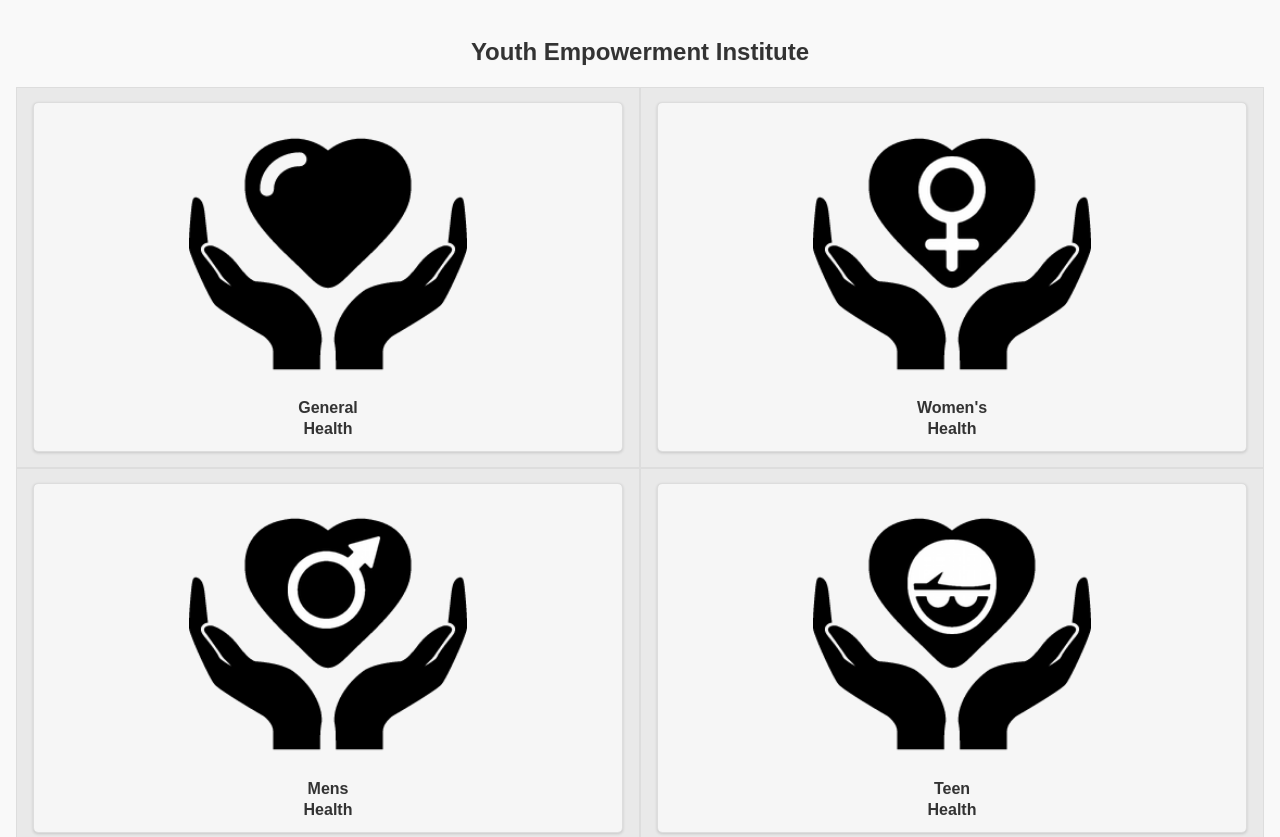
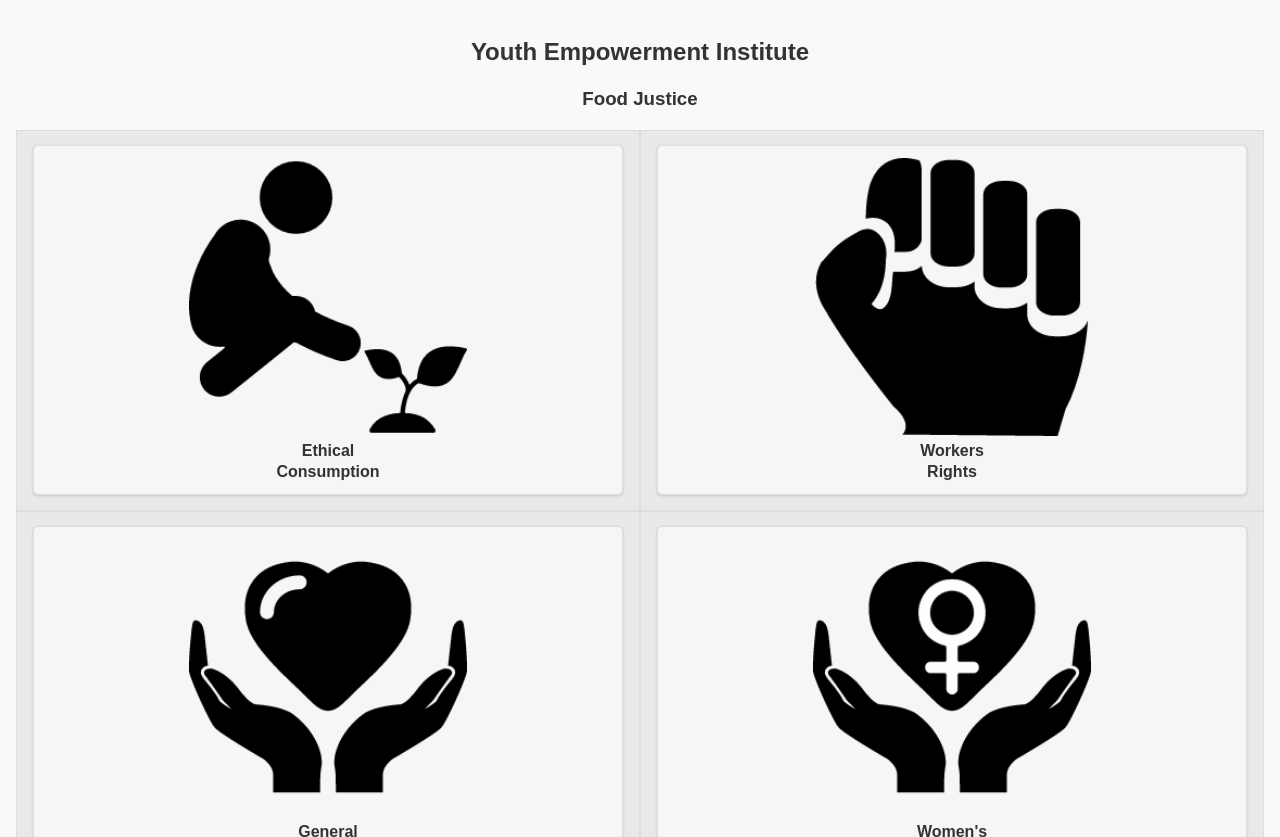
Before and after one commit to YouthEmpowermentInstitute/food-justice-app-2015, a plain HTML site: page index.html in a window 1280 px wide. Shown: the top 837 px of the page. Drawn offline with Linux system fonts and the light colour scheme; files whose address does not match are found by name.

Commit message:
better homepage

```diff
--- a/index.html
+++ b/index.html
@@ -12,14 +12,15 @@
 <div data-role="page" id="app-homepage">
 <div data-role="content">
 <h2 style="text-align:center;">Youth Empowerment Institute</h2>
+<h3 style="text-align:center;">Food Justice</h3>
 <div class="ui-grid-a">
+			<div class="ui-block-b"><div class="ui-bar ui-bar-a"><a href="#ec-homepage"><img src="pics/glyphs/ethical-dude.png" width="50%" /><br><h3 style="text-align:center;">Ethical<br>Consumption</h3></a></div></div>
+			<div class="ui-block-b"><div class="ui-bar ui-bar-a"><a href="#worker-rights-homepage"><img src="pics/glyphs/workers-fist.png" width="50%" /><br><h3 style="text-align:center;">Workers<br>Rights</h3></a></div></div>
 			<div class="ui-block-b"><div class="ui-bar ui-bar-a"><a href="#general-health"><img src="pics/glyphs/gen-health.png" width="50%" /><br><h3 style="text-align:center;">General<br>Health</h3></a></div></div>
 			<div class="ui-block-b"><div class="ui-bar ui-bar-a"><a href="#womens-health"><img src="pics/glyphs/female-health.png" width="50%" /><br><h3 style="text-align:center;">Women's<br>Health</h3></a></div></div>
 			<div class="ui-block-b"><div class="ui-bar ui-bar-a"><a href="#mens-health"><img src="pics/glyphs/male-health.png" width="50%" /><br><h3 style="text-align:center;">Mens<br>Health</h3></a></div></div>
 			<div class="ui-block-b"><div class="ui-bar ui-bar-a"><a href="#kids-health"><img src="pics/glyphs/teen-health.png" width="50%" /><br><h3 style="text-align:center;">Teen<br>Health</h3></a></div></div>
 			<div class="ui-block-b"><div class="ui-bar ui-bar-a"><a href="#tips"><img src="pics/glyphs/health-tips.png" width="50%" /><br><h3 style="text-align:center;">Health<br>Tips</h3></a></div></div>
-			<div class="ui-block-b"><div class="ui-bar ui-bar-a"><a href="#ec-homepage"><img src="pics/glyphs/ethical-dude.png" width="50%" /><br><h3 style="text-align:center;">Ethical<br>Consumption</h3></a></div></div>
-			<div class="ui-block-b"><div class="ui-bar ui-bar-a"><a href="#worker-rights-homepage"><img src="pics/glyphs/workers-fist.png" width="50%" /><br><h3 style="text-align:center;">Workers<br>Rights</h3></a></div></div>
 			<div class="ui-block-b"><div class="ui-bar ui-bar-a"><a href="#app-credits"><img src="pics/glyphs/license1.png" width="50%" /><br><h3 style="text-align:center;">App<br>Credits</h3></a></div></div>
 	</div>
 
```
